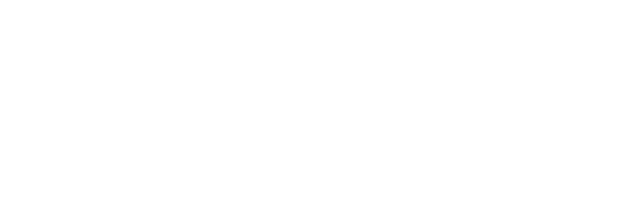
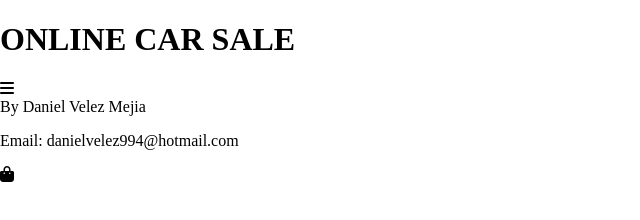
Before and after one commit to Daniel1Velez/Repositorio_PROPIO_ACADMELO, a plain HTML site: page Portafolio/Tienda_Virtual/index.html in a window 1280 px wide. Shown: the whole page, without its empty margins (0-640 px from the left). Drawn offline with Linux system fonts and the light colour scheme.

Commit message:
Inicio estructura + basico CSS

```diff
--- a/Portafolio/Tienda_Virtual/assets/styles.css
+++ b/Portafolio/Tienda_Virtual/assets/styles.css
@@ -0,0 +1,10 @@
+*{
+    box-sizing: border-box;
+}
+body{
+    margin: 0;
+}
+img{
+    display: block;
+    width: 100%;
+}
--- a/Portafolio/Tienda_Virtual/index.html
+++ b/Portafolio/Tienda_Virtual/index.html
@@ -4,9 +4,28 @@
     <meta charset="UTF-8">
     <meta http-equiv="X-UA-Compatible" content="IE=edge">
     <meta name="viewport" content="width=device-width, initial-scale=1.0">
-    <title>Document</title>
+    <title>Tienda Online</title>
+    <link rel="stylesheet" href="./assets/styles.css">
+    <link rel="stylesheet" href="https://cdnjs.cloudflare.com/ajax/libs/font-awesome/6.1.1/css/all.min.css">
 </head>
 <body>
+    <header class="Main-Header">
+        <div class="Container">
+            <div>
+                <h1 class="Main-Header__Tittle">ONLINE CAR SALE</h1>
+                <span class="fa-solid fa-bars"></span>
+            </div>
+            <div class="Main-Header__Container">
+                <span class="Main-Header__txt">By Daniel Velez Mejia</span>
+                <p class="Main-Header__txt">Email: danielvelez994@hotmail.com</p>
+            </div>
+            <div class="Main-Header__Container">
+                <i class="fa-solid fa-bag-shopping"></i> <!-- Debemos de poner My cart cuando se abra el carrito-->
 
+            </div>
+        </div>
+    </header>
 </body>
 </html>
+
+<!--Minuto 55:07-->
```
